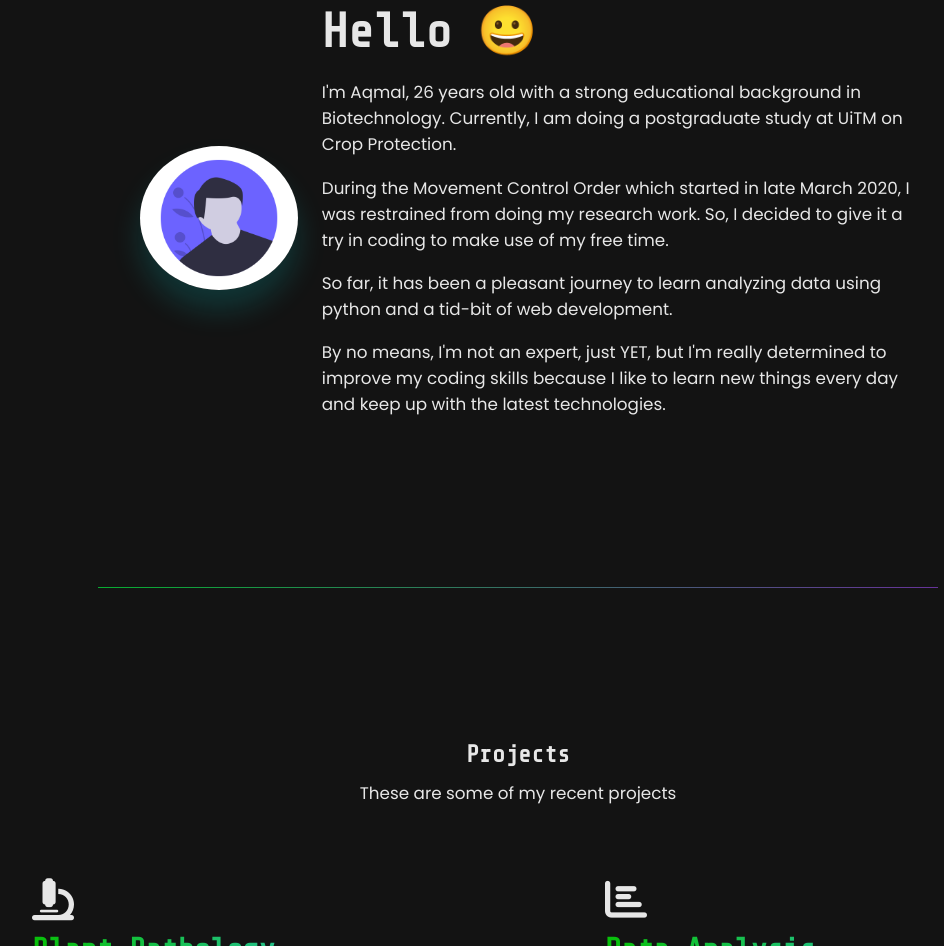
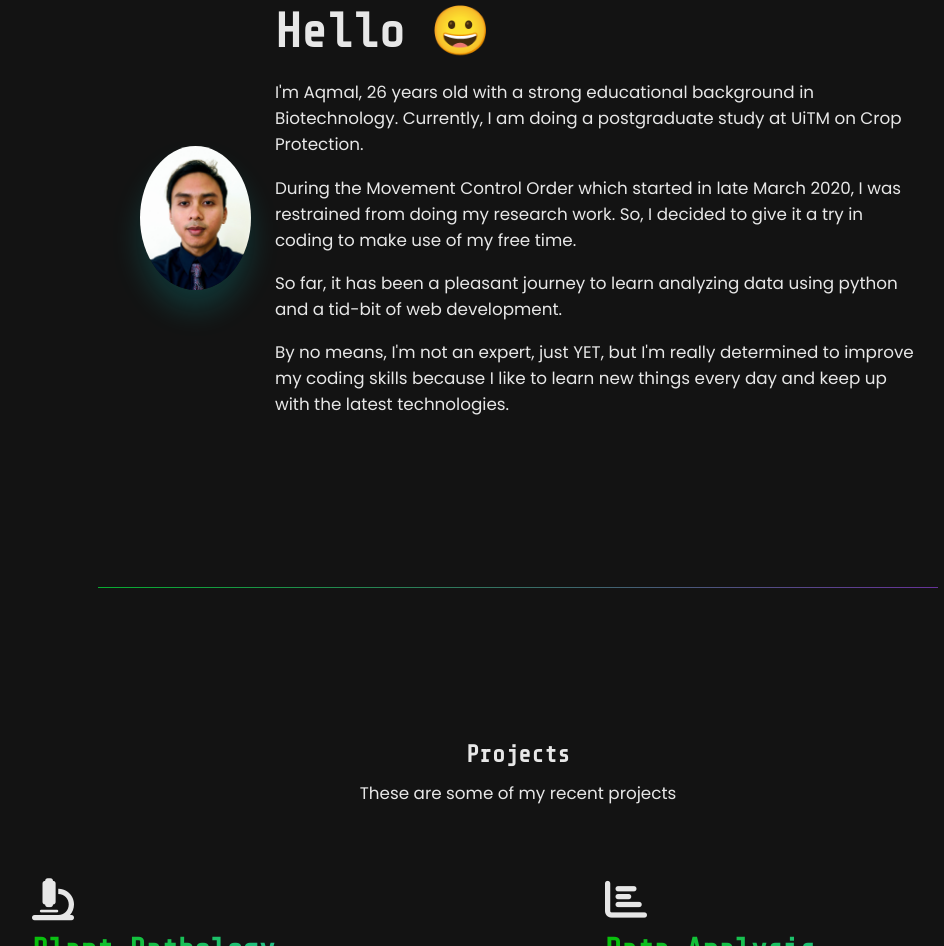
Before and after one commit to kifasu/aqmalmansor, a plain HTML site: page index.html in a window 1280 px wide. Shown: the part 901-1847 px from the top of the page, without its empty margins (122-1066 px from the left). Drawn offline with nearby package versions, Linux system fonts and the light colour scheme.

Commit message:
Updated DP

```diff
--- a/index.html
+++ b/index.html
@@ -30,7 +30,7 @@
         <ul class="nav-list">
           <li class="nav-item">
             <a href="#landing-page">
-              <img src="images/display_pic.png" alt="Aqmal Mansor" class="profile-pic nav-link" />
+              <img src="images/display_pic.jpg alt="Aqmal Mansor" class="profile-pic nav-link" />
               <!--<span class="caption nav-link">Aqmal Mansor</span>-->
             </a><br><br>
           </li>
@@ -78,7 +78,7 @@
     <section id="aboutme" class="aboutme">
       <div class="container">
         <div class="about-img">
-          <img src="images/display_pic.png" class="aboutmepic" />
+          <img src="images/display_pic.jpg" class="aboutmepic" />
         </div>
         <div class="about-text-box">
           <h2>Hello 😀</h2>
```
Also changed, not shown: images/calculator.png (deleted), images/display_pic.jpg (added), images/lpage.png (deleted), images/profile-pic.jpg (deleted), images/sppms.png (deleted), images/to-do.png (deleted).
